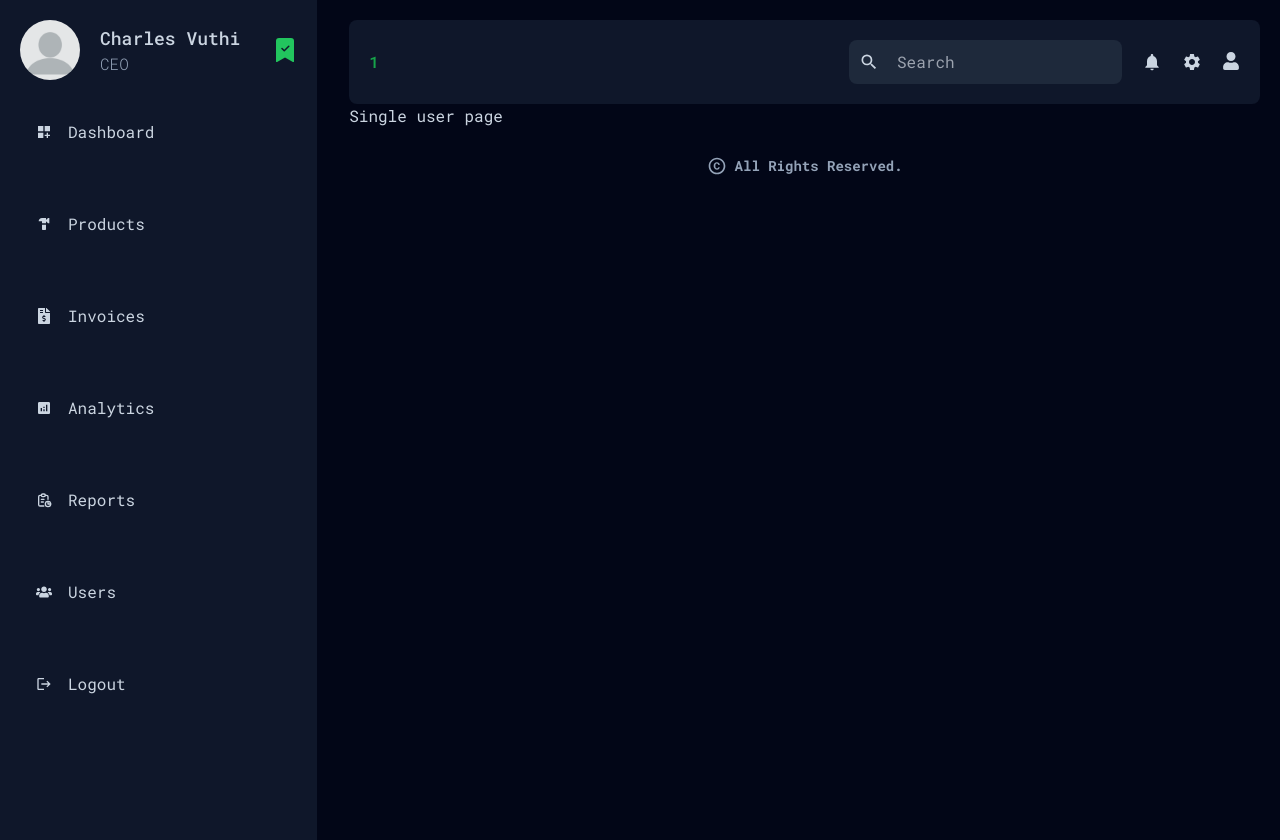
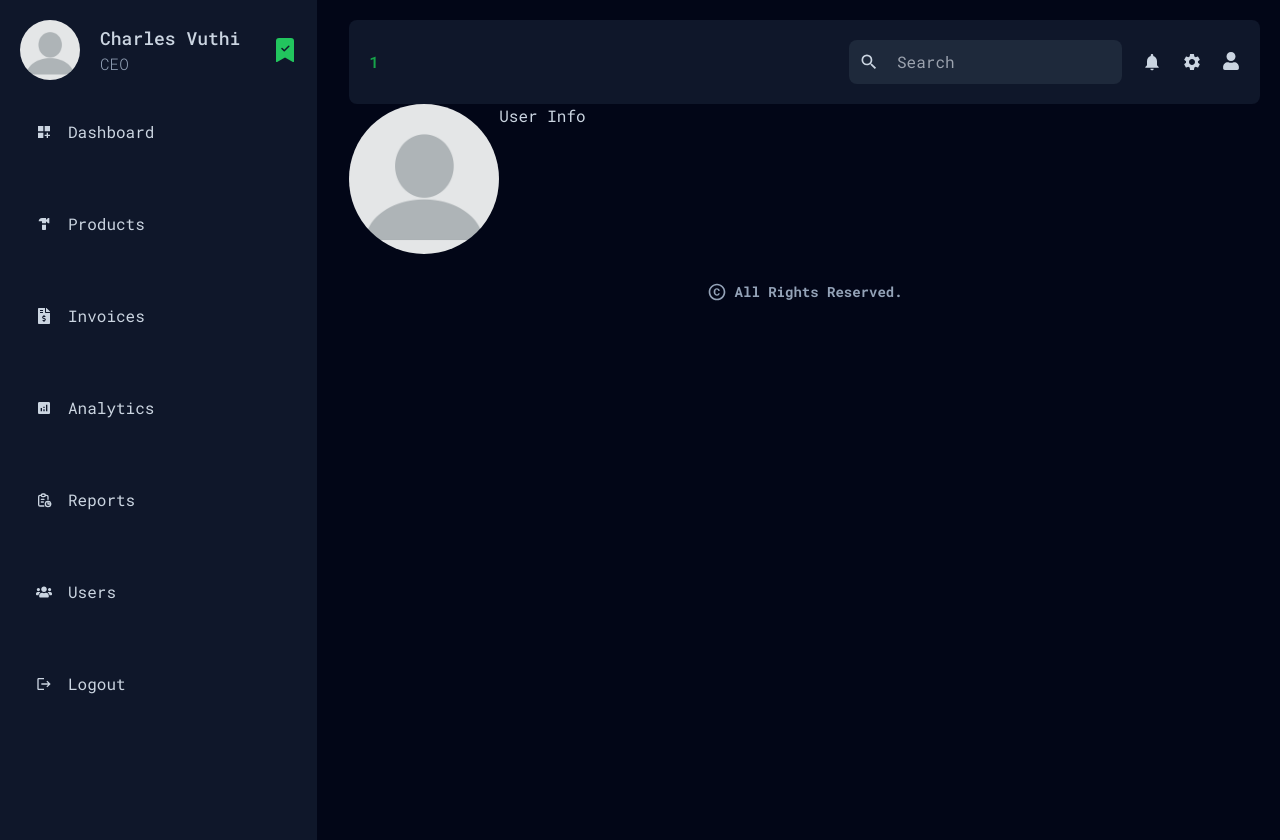
Before and after one commit to esthercate/Hardware-store-management, a Next.js app: page /dashboard/users/1 in a window 1280 px wide. Built offline with nearby package versions, Linux system fonts and the light colour scheme.

Commit message:
Add view user page

```diff
--- a/app/dashboard/users/[id]/page.jsx
+++ b/app/dashboard/users/[id]/page.jsx
@@ -1,8 +1,14 @@
 import React from 'react'
+import Image from 'next/image'
 
 const SingleUserPage = () => {
   return (
-    <div>Single user page</div>
+    <div className='flex'>
+      <div>
+        <Image className='rounded-full' src='/profile.png' alt='avater' width='150' height='150' />
+      </div>
+      <div>User Info</div>
+    </div>
   )
 }
 
```
